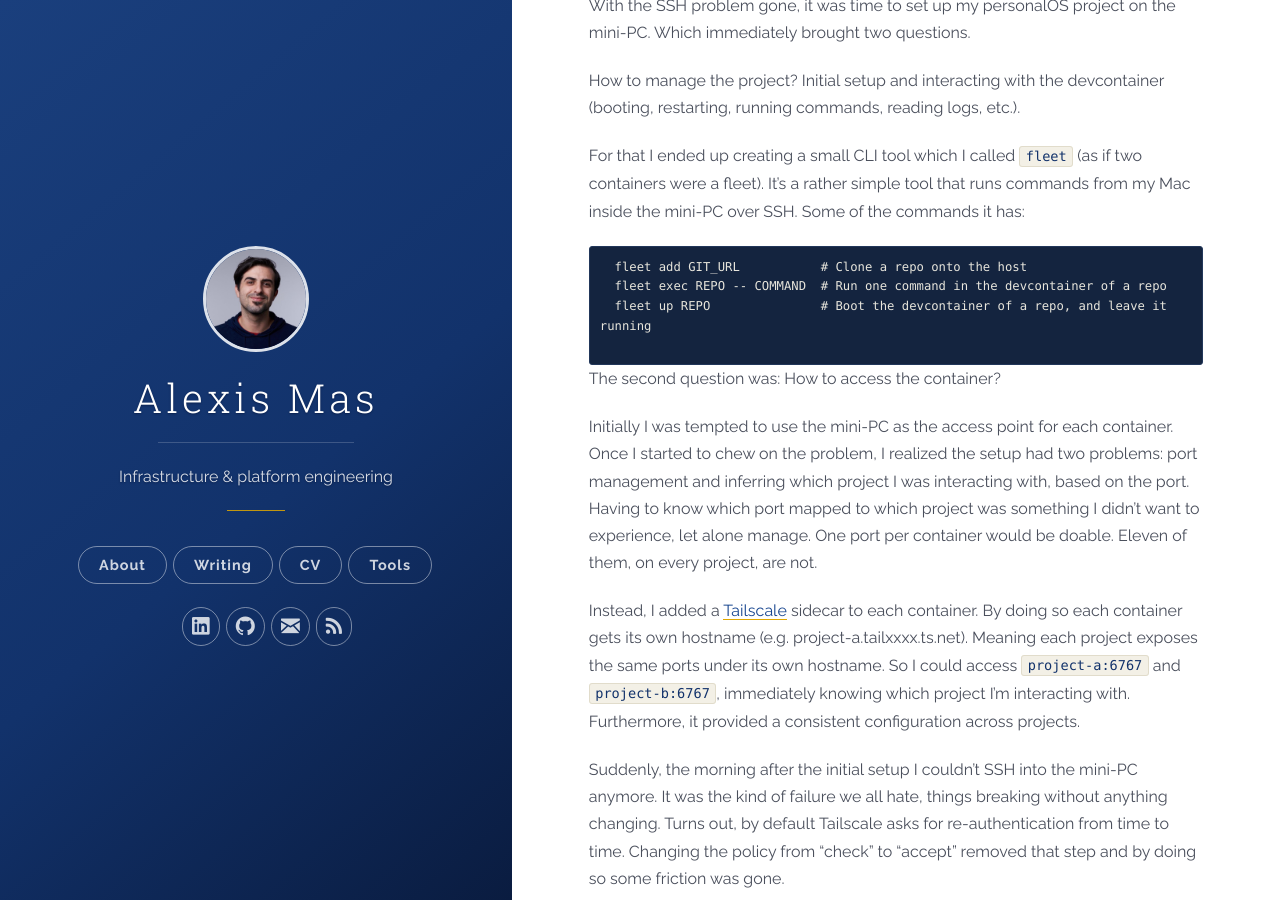
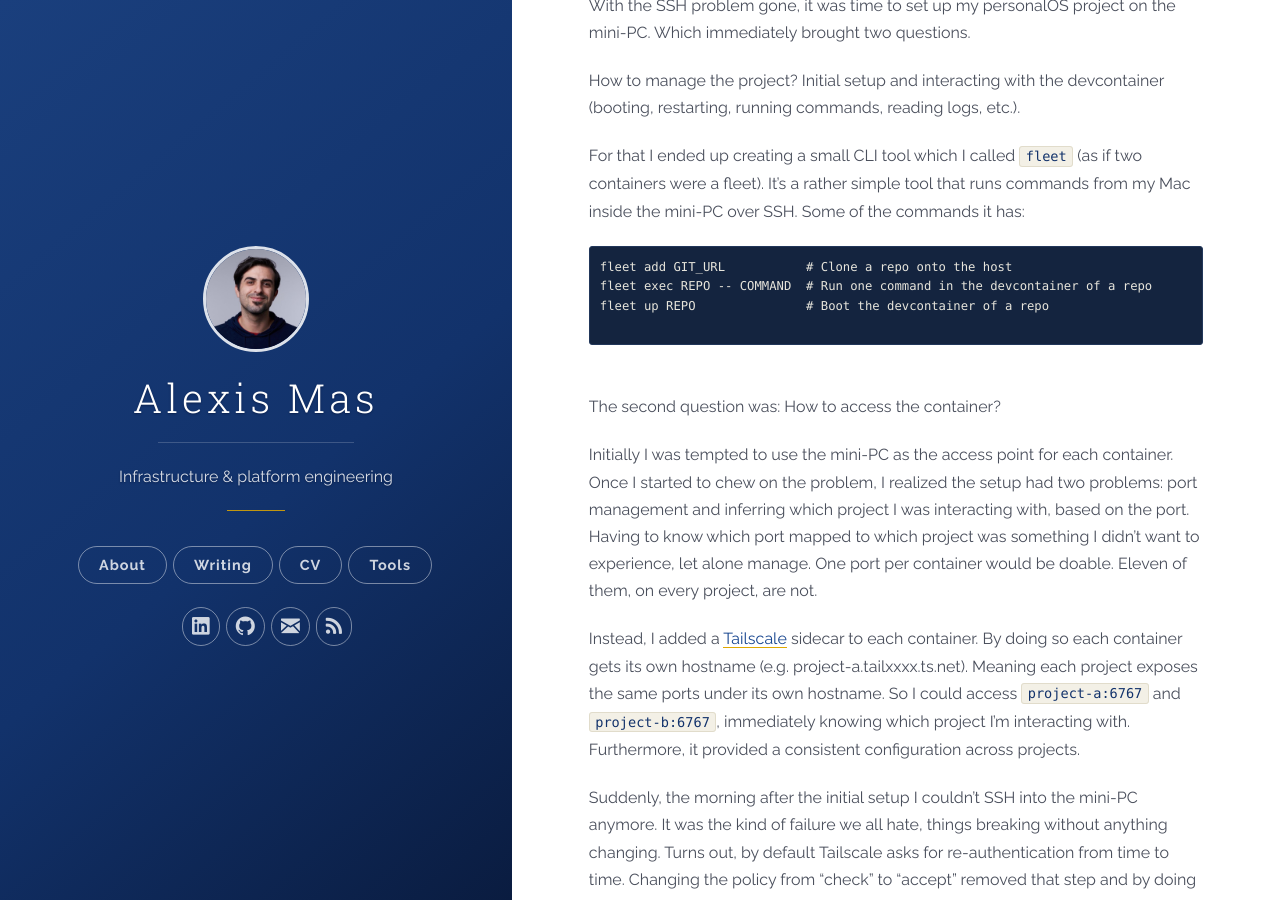
Before and after one commit to Axxiss/axxiss.github.io, a Jekyll site: the page built from _posts/2026-09-13-plumbing-in-the-dusty-mini-pc.md, in a window 1280 px wide and 900 px high, scrolled down 1115 px. Built offline with Jekyll 4.4.1, drawn with Linux system fonts in a browser that asks for light colours; nearby versions of some CDN libraries.

Commit message:
Unindent the fleet command list

````diff
--- a/_posts/2026-09-13-plumbing-in-the-dusty-mini-pc.md
+++ b/_posts/2026-09-13-plumbing-in-the-dusty-mini-pc.md
@@ -21,10 +21,11 @@ How to manage the project? Initial setup and interacting with the devcontainer (
 For that I ended up creating a small CLI tool which I called `fleet` (as if two containers were a fleet). It's a rather simple tool that runs commands from my Mac inside the mini-PC over SSH. Some of the commands it has:
 
 ```
-  fleet add GIT_URL           # Clone a repo onto the host
-  fleet exec REPO -- COMMAND  # Run one command in the devcontainer of a repo
-  fleet up REPO               # Boot the devcontainer of a repo, and leave it running
+fleet add GIT_URL           # Clone a repo onto the host
+fleet exec REPO -- COMMAND  # Run one command in the devcontainer of a repo
+fleet up REPO               # Boot the devcontainer of a repo
 ```
+<br/>
 
 The second question was: How to access the container?
 
````
